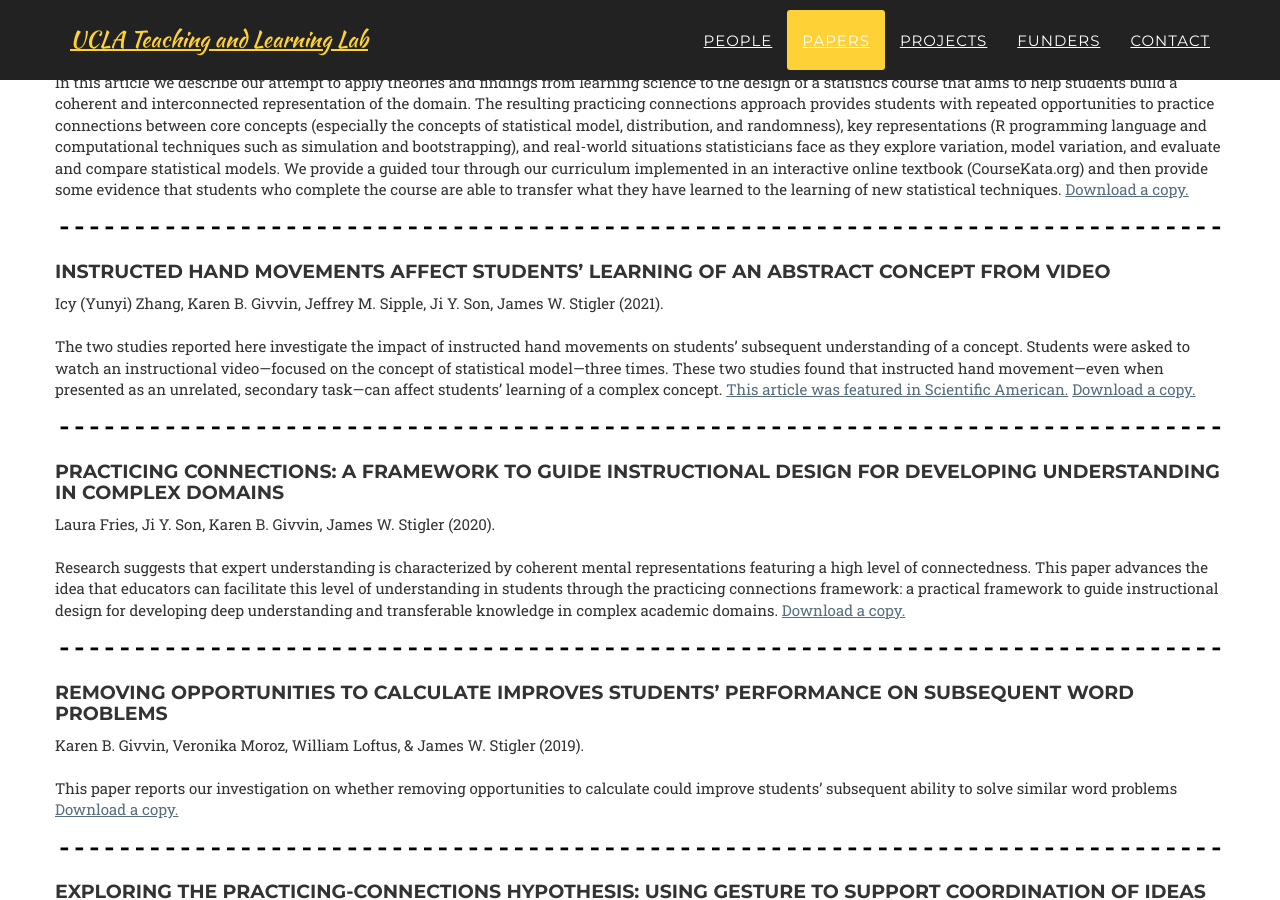
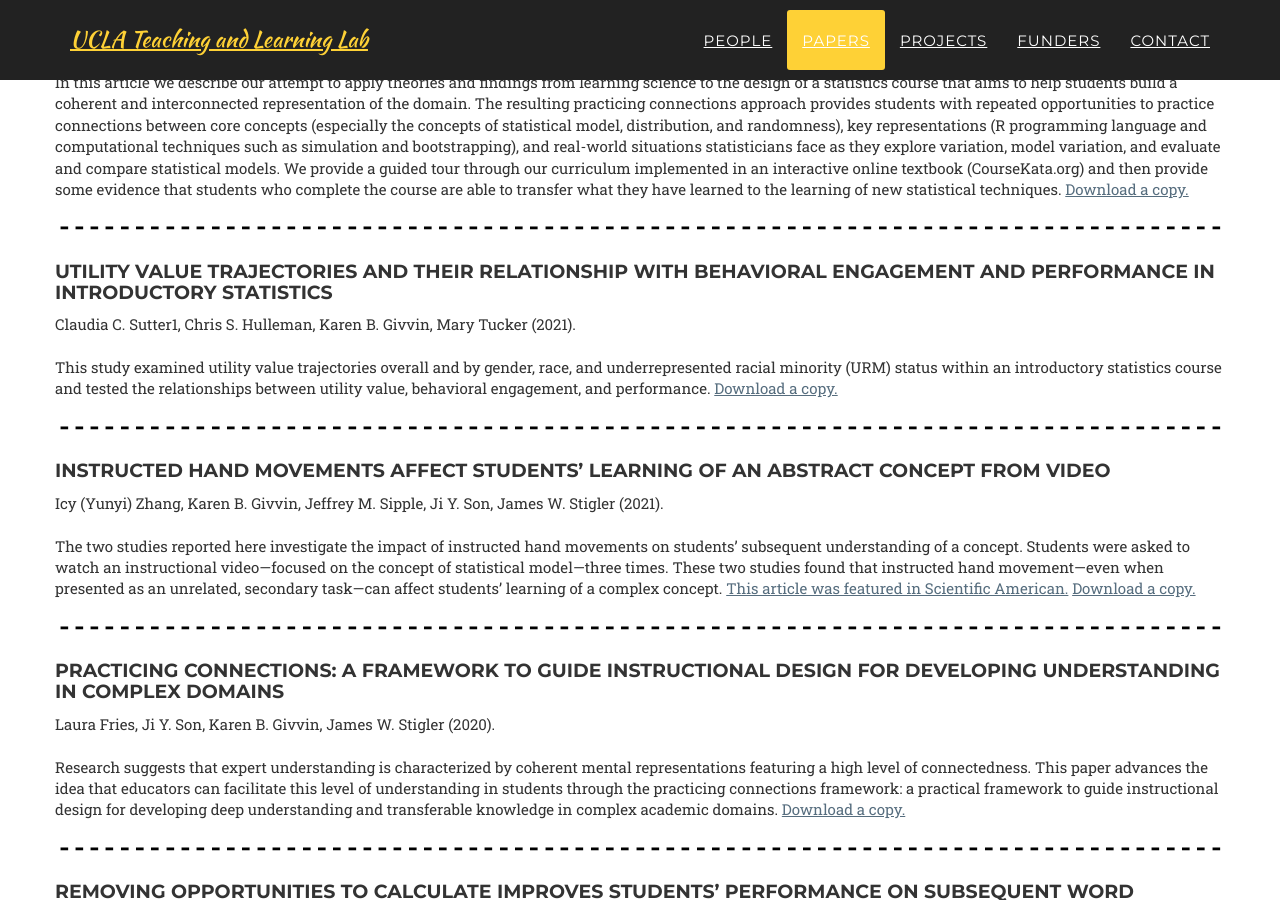
Before and after one commit to UCLATALL/TALL, a Jekyll site: the page built from index.html, in a window 1280 px wide and 900 px high, scrolled down 4015 px. Built offline with Jekyll 4.4.1, drawn with Linux system fonts in a browser that asks for light colours; some web fonts are replaced.

Commit message:
add Claudia's paper

```diff
--- a/_config.yml
+++ b/_config.yml
@@ -91,6 +91,13 @@ papers:
     year: 2021
     filename: Modeling First Applying Learning Science to the Teaching of Introductory Statistics.pdf
     abstract: In this article we describe our attempt to apply theories and findings from learning science to the design of a statistics course that aims to help students build a coherent and interconnected representation of the domain. The resulting practicing connections approach provides students with repeated opportunities to practice connections between core concepts (especially the concepts of statistical model, distribution, and randomness), key representations (R programming language and computational techniques such as simulation and bootstrapping), and real-world situations statisticians face as they explore variation, model variation, and evaluate and compare statistical models. We provide a guided tour through our curriculum implemented in an interactive online textbook (CourseKata.org) and then provide some evidence that students who complete the course are able to transfer what they have learned to the learning of new statistical techniques.
+
+  - name: "Utility Value Trajectories and their Relationship with Behavioral Engagement and Performance in Introductory Statistics"
+    authors: Claudia C. Sutter1, Chris S. Hulleman, Karen B. Givvin, Mary Tucker
+    journal: Learning and Individual Differences
+    year: 2021
+    filename: Sutter et al. 2021 Utility Value PREPRINT.pdf
+    abstract: This study examined utility value trajectories overall and by gender, race, and underrepresented racial minority (URM) status within an introductory statistics course and tested the relationships between utility value, behavioral engagement, and performance.
 
   - name: "Instructed Hand Movements Affect Students’ Learning of an Abstract Concept from Video"
     authors: Icy (Yunyi) Zhang, Karen B. Givvin, Jeffrey M. Sipple, Ji Y. Son,  James W. Stigler
```
Also changed, not shown: 1 other file.
